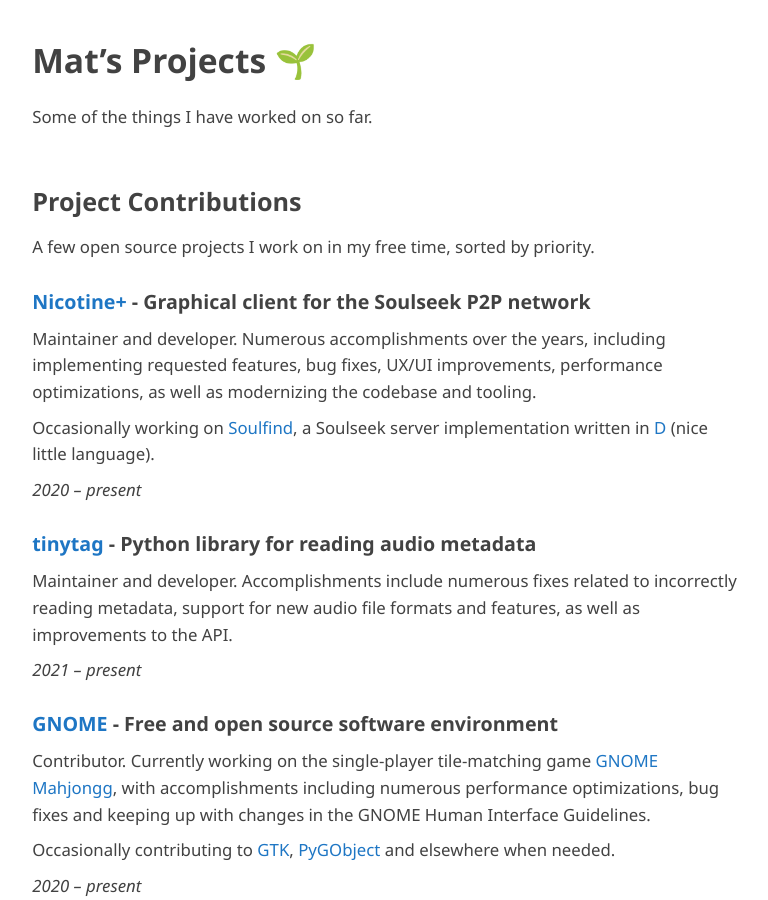
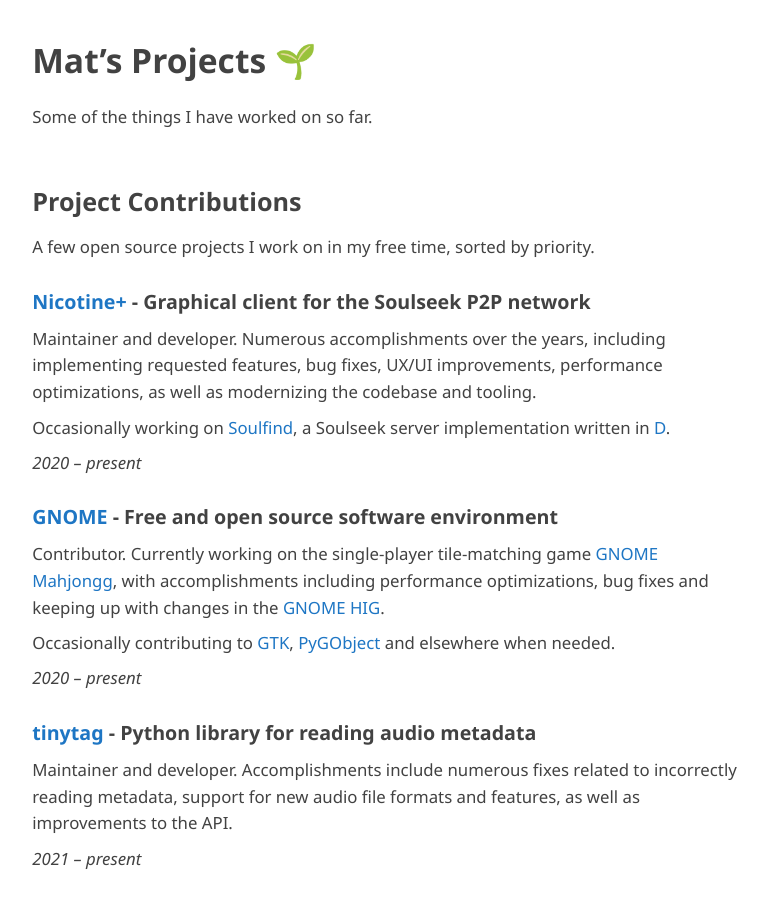
Before and after one commit to mathiascode/projects, a Jekyll site: the page built from index.md, in a window 1280 px wide and 900 px high. Shown: the whole window, without its empty margins (255-1023 px from the left). Built offline with Jekyll 4.4.1, drawn with Linux system fonts in a browser that asks for light colours; our own code applies the rules of GitHub Pages for plain Markdown files; some of the changed lines change nothing that is shown.

Commit message:
index.md: reprioritize

```diff
--- a/index.md
+++ b/index.md
@@ -15,7 +15,15 @@
 
 Maintainer and developer. Numerous accomplishments over the years, including implementing requested features, bug fixes, UX/UI improvements, performance optimizations, as well as modernizing the codebase and tooling.
 
-Occasionally working on [Soulfind](https://github.com/soulfind-dev/soulfind), a Soulseek server implementation written in [D](https://dlang.org/) (nice little language).
+Occasionally working on [Soulfind](https://github.com/soulfind-dev/soulfind), a Soulseek server implementation written in [D](https://dlang.org/).
+
+*2020 – present*
+
+### [GNOME](https://www.gnome.org/) - Free and open source software environment
+
+Contributor. Currently working on the single-player tile-matching game [GNOME Mahjongg](https://gitlab.gnome.org/GNOME/gnome-mahjongg), with accomplishments including performance optimizations, bug fixes and keeping up with changes in the [GNOME HIG](https://developer.gnome.org/hig/).
+
+Occasionally contributing to [GTK](https://gtk.org/), [PyGObject](https://pygobject.gnome.org/) and elsewhere when needed.
 
 *2020 – present*
 
@@ -24,14 +32,6 @@
 Maintainer and developer. Accomplishments include numerous fixes related to incorrectly reading metadata, support for new audio file formats and features, as well as improvements to the API.
 
 *2021 – present*
-
-### [GNOME](https://www.gnome.org/) - Free and open source software environment
-
-Contributor. Currently working on the single-player tile-matching game [GNOME Mahjongg](https://gitlab.gnome.org/GNOME/gnome-mahjongg), with accomplishments including numerous performance optimizations, bug fixes and keeping up with changes in the GNOME Human Interface Guidelines.
-
-Occasionally contributing to [GTK](https://gtk.org/), [PyGObject](https://pygobject.gnome.org/) and elsewhere when needed.
-
-*2020 – present*
 
 ### [Cuberite](https://github.com/cuberite) - Lightweight server implementation for Minecraft
 
```
